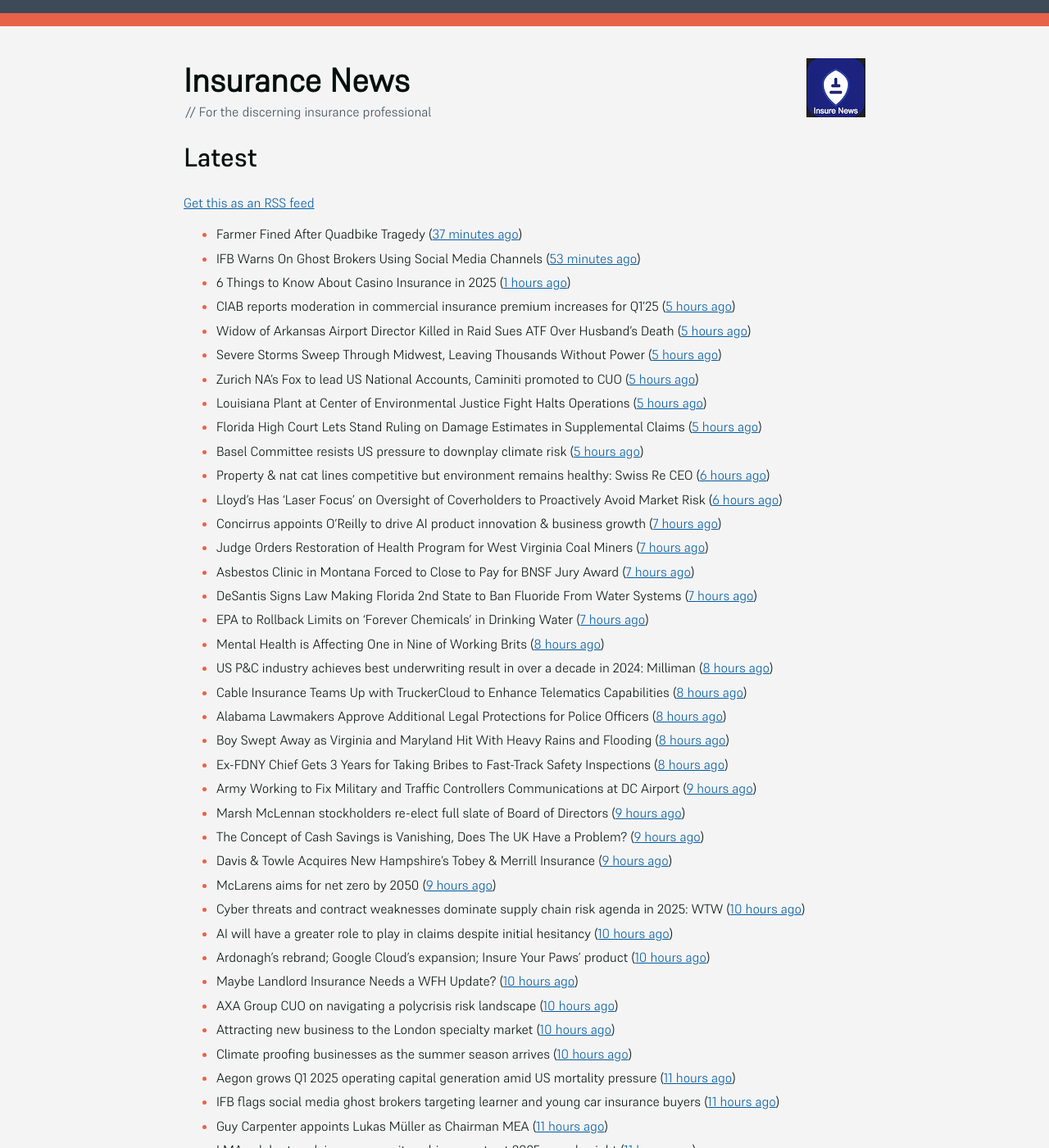
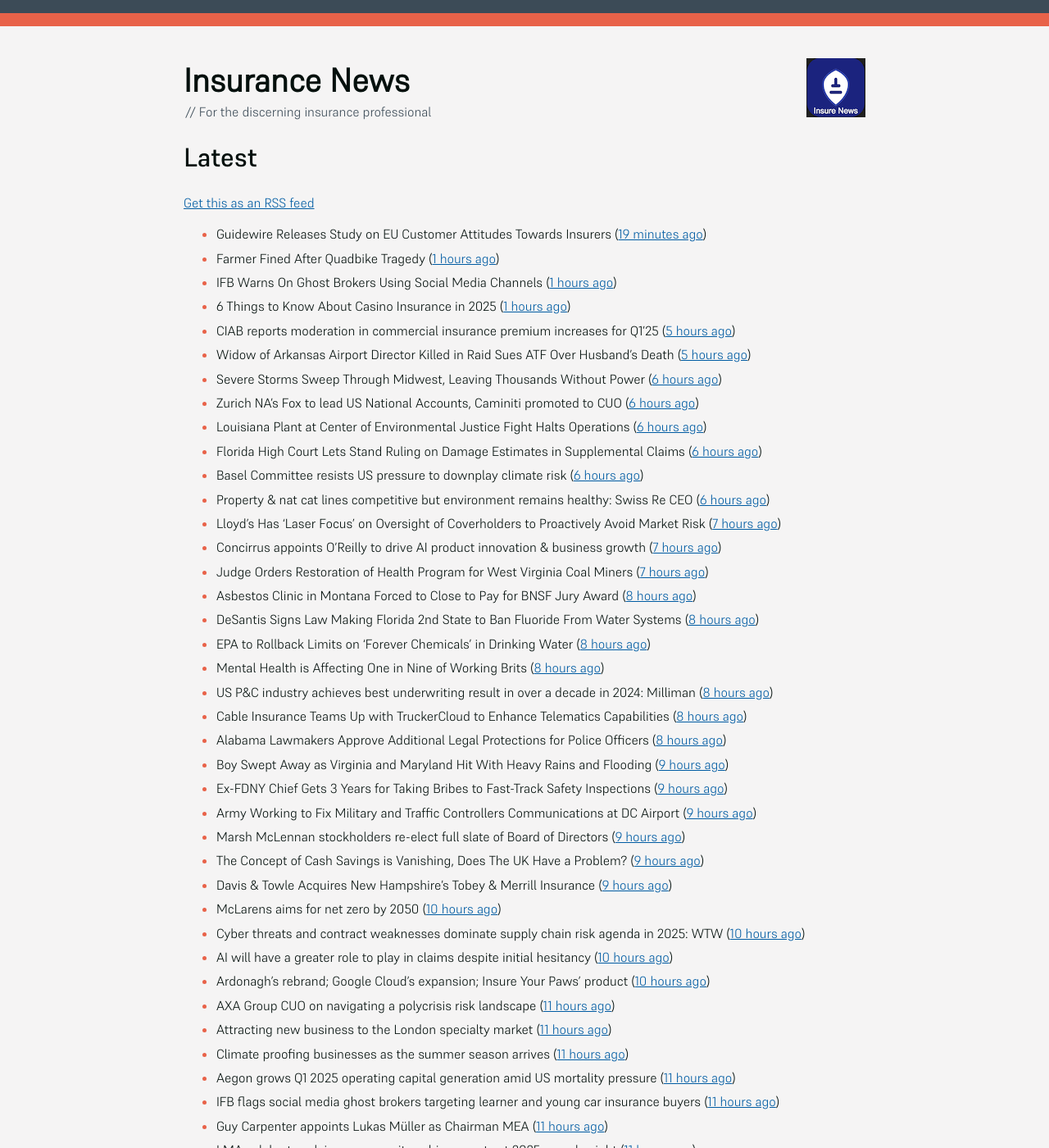
Before and after one commit to mat-0/feeds.thechels.uk, a Jekyll site: the page built from index.md, in a window 1280 px wide and 1400 px high. Shown: the whole window at 82% size. Built offline with Jekyll 4.4.1, drawn with Linux system fonts in a browser that asks for light colours; some of the changed text lies outside the part shown.

Commit message:
New Feed

```diff
--- a/index.md
+++ b/index.md
@@ -8,41 +8,41 @@ description: Latest Updates
 [Get this as an RSS feed](/feed.rss)
 
 <!-- news_marker starts -->
-- Farmer Fined After Quadbike Tragedy ([37 minutes ago](https://insurance-edge.net/2025/05/16/farmer-fined-after-quadbike-tragedy/))
-- IFB Warns On Ghost Brokers Using Social Media Channels ([53 minutes ago](https://insurance-edge.net/2025/05/16/ifb-warns-on-ghost-brokers-using-social-media-channels/))
+- Guidewire Releases Study on EU Customer Attitudes Towards Insurers ([19 minutes ago](https://insurance-edge.net/2025/05/16/guidewire-releases-study-on-eu-customer-attitudes-towards-insurers/))
+- Farmer Fined After Quadbike Tragedy ([1 hours ago](https://insurance-edge.net/2025/05/16/farmer-fined-after-quadbike-tragedy/))
+- IFB Warns On Ghost Brokers Using Social Media Channels ([1 hours ago](https://insurance-edge.net/2025/05/16/ifb-warns-on-ghost-brokers-using-social-media-channels/))
 - 6 Things to Know About Casino Insurance in 2025 ([1 hours ago](https://insurance-edge.net/2025/05/16/6-things-to-know-about-casino-insurance-in-2025/))
 - CIAB reports moderation in commercial insurance premium increases for Q1’25 ([5 hours ago](https://www.reinsurancene.ws/ciab-reports-moderation-in-commercial-insurance-premium-increases-for-q125/))
 - Widow of Arkansas Airport Director Killed in Raid Sues ATF Over Husband’s Death ([5 hours ago](https://www.insurancejournal.com/news/southcentral/2025/05/16/824097.htm))
-- Severe Storms Sweep Through Midwest, Leaving Thousands Without Power ([5 hours ago](https://www.insurancejournal.com/news/midwest/2025/05/16/824092.htm))
-- Zurich NA’s Fox to lead US National Accounts, Caminiti promoted to CUO ([5 hours ago](https://www.reinsurancene.ws/zurich-nas-fox-to-lead-us-national-accounts-caminiti-promoted-to-cuo/))
-- Louisiana Plant at Center of Environmental Justice Fight Halts Operations ([5 hours ago](https://www.insurancejournal.com/news/southcentral/2025/05/16/824085.htm))
-- Florida High Court Lets Stand Ruling on Damage Estimates in Supplemental Claims ([5 hours ago](https://www.insurancejournal.com/news/southeast/2025/05/16/824076.htm))
-- Basel Committee resists US pressure to downplay climate risk ([5 hours ago](https://www.dig-in.com/articles/basel-committee-resists-us-pressure-to-downplay-climate-risk))
+- Severe Storms Sweep Through Midwest, Leaving Thousands Without Power ([6 hours ago](https://www.insurancejournal.com/news/midwest/2025/05/16/824092.htm))
+- Zurich NA’s Fox to lead US National Accounts, Caminiti promoted to CUO ([6 hours ago](https://www.reinsurancene.ws/zurich-nas-fox-to-lead-us-national-accounts-caminiti-promoted-to-cuo/))
+- Louisiana Plant at Center of Environmental Justice Fight Halts Operations ([6 hours ago](https://www.insurancejournal.com/news/southcentral/2025/05/16/824085.htm))
+- Florida High Court Lets Stand Ruling on Damage Estimates in Supplemental Claims ([6 hours ago](https://www.insurancejournal.com/news/southeast/2025/05/16/824076.htm))
+- Basel Committee resists US pressure to downplay climate risk ([6 hours ago](https://www.dig-in.com/articles/basel-committee-resists-us-pressure-to-downplay-climate-risk))
 - Property & nat cat lines competitive but environment remains healthy: Swiss Re CEO ([6 hours ago](https://www.reinsurancene.ws/property-nat-cat-lines-competitive-but-environment-remains-healthy-swiss-re-ceo/))
-- Lloyd’s Has ‘Laser Focus’ on Oversight of Coverholders to Proactively Avoid Market Risk ([6 hours ago](https://www.insurancejournal.com/news/international/2025/05/16/824065.htm))
+- Lloyd’s Has ‘Laser Focus’ on Oversight of Coverholders to Proactively Avoid Market Risk ([7 hours ago](https://www.insurancejournal.com/news/international/2025/05/16/824065.htm))
 - Concirrus appoints O’Reilly to drive AI product innovation & business growth ([7 hours ago](https://www.reinsurancene.ws/concirrus-appoints-oreilly-to-drive-ai-product-innovation-business-growth/))
 - Judge Orders Restoration of Health Program for West Virginia Coal Miners ([7 hours ago](https://www.insurancejournal.com/news/southeast/2025/05/16/824060.htm))
-- Asbestos Clinic in Montana Forced to Close to Pay for BNSF Jury Award ([7 hours ago](https://www.insurancejournal.com/news/west/2025/05/16/824055.htm))
-- DeSantis Signs Law Making Florida 2nd State to Ban Fluoride From Water Systems ([7 hours ago](https://www.insurancejournal.com/news/southeast/2025/05/16/824051.htm))
-- EPA to Rollback Limits on ‘Forever Chemicals’ in Drinking Water ([7 hours ago](https://www.insurancejournal.com/news/national/2025/05/16/824047.htm))
+- Asbestos Clinic in Montana Forced to Close to Pay for BNSF Jury Award ([8 hours ago](https://www.insurancejournal.com/news/west/2025/05/16/824055.htm))
+- DeSantis Signs Law Making Florida 2nd State to Ban Fluoride From Water Systems ([8 hours ago](https://www.insurancejournal.com/news/southeast/2025/05/16/824051.htm))
+- EPA to Rollback Limits on ‘Forever Chemicals’ in Drinking Water ([8 hours ago](https://www.insurancejournal.com/news/national/2025/05/16/824047.htm))
 - Mental Health is Affecting One in Nine of Working Brits ([8 hours ago](https://insurance-edge.net/2025/05/16/mental-health-is-affecting-one-in-nine-of-working-brits/))
 - US P&C industry achieves best underwriting result in over a decade in 2024: Milliman ([8 hours ago](https://www.reinsurancene.ws/us-pc-industry-achieves-best-underwriting-result-in-over-a-decade-in-2024-milliman/))
 - Cable Insurance Teams Up with TruckerCloud to Enhance Telematics Capabilities ([8 hours ago](https://www.insurtechinsights.com/cable-insurance-teams-up-with-truckercloud-to-enhance-telematics-capabilities/))
 - Alabama Lawmakers Approve Additional Legal Protections for Police Officers ([8 hours ago](https://www.insurancejournal.com/news/southeast/2025/05/16/824044.htm))
-- Boy Swept Away as Virginia and Maryland Hit With Heavy Rains and Flooding ([8 hours ago](https://www.insurancejournal.com/news/east/2025/05/16/824034.htm))
-- Ex-FDNY Chief Gets 3 Years for Taking Bribes to Fast-Track Safety Inspections ([8 hours ago](https://www.insurancejournal.com/news/east/2025/05/16/824030.htm))
+- Boy Swept Away as Virginia and Maryland Hit With Heavy Rains and Flooding ([9 hours ago](https://www.insurancejournal.com/news/east/2025/05/16/824034.htm))
+- Ex-FDNY Chief Gets 3 Years for Taking Bribes to Fast-Track Safety Inspections ([9 hours ago](https://www.insurancejournal.com/news/east/2025/05/16/824030.htm))
 - Army Working to Fix Military and Traffic Controllers Communications at DC Airport ([9 hours ago](https://www.insurancejournal.com/news/east/2025/05/16/824024.htm))
 - Marsh McLennan stockholders re-elect full slate of Board of Directors ([9 hours ago](https://www.reinsurancene.ws/marsh-mclennan-stockholders-re-elect-full-slate-of-board-of-directors/))
 - The Concept of Cash Savings is Vanishing, Does The UK Have a Problem? ([9 hours ago](https://insurance-edge.net/2025/05/16/the-concept-of-cash-savings-is-vanishing-does-the-uk-have-a-problem/))
 - Davis & Towle Acquires New Hampshire’s Tobey & Merrill Insurance ([9 hours ago](https://www.insurancejournal.com/news/east/2025/05/16/824021.htm))
-- McLarens aims for net zero by 2050 ([9 hours ago](https://www.postonline.co.uk/news/7957770/mclarens-aims-for-net-zero-by-2050))
+- McLarens aims for net zero by 2050 ([10 hours ago](https://www.postonline.co.uk/news/7957770/mclarens-aims-for-net-zero-by-2050))
 - Cyber threats and contract weaknesses dominate supply chain risk agenda in 2025: WTW ([10 hours ago](https://www.reinsurancene.ws/cyber-threats-and-contract-weaknesses-dominate-supply-chain-risk-agenda-in-2025-wtw/))
 - AI will have a greater role to play in claims despite initial hesitancy ([10 hours ago](https://www.postonline.co.uk/broker/7957769/ai-will-have-a-greater-role-to-play-in-claims-despite-initial-hesitancy))
 - Ardonagh’s rebrand; Google Cloud’s expansion; Insure Your Paws’ product ([10 hours ago](https://www.postonline.co.uk/news/7957764/ardonaghs-rebrand-google-clouds-expansion-insure-your-paws-product))
-- Maybe Landlord Insurance Needs a WFH Update? ([10 hours ago](https://insurance-edge.net/2025/05/16/maybe-landlord-insurance-needs-a-wfh-update/))
-- AXA Group CUO on navigating a polycrisis risk landscape ([10 hours ago](https://www.insurancebusinessmag.com/uk/news/breaking-news/axa-group-cuo-on-navigating-a-polycrisis-risk-landscape-535921.aspx))
-- Attracting new business to the London specialty market ([10 hours ago](https://www.insurancebusinessmag.com/uk/news/breaking-news/attracting-new-business-to-the-london-specialty-market-535974.aspx))
-- Climate proofing businesses as the summer season arrives ([10 hours ago](https://www.insurancebusinessmag.com/uk/news/catastrophe/climate-proofing-businesses-as-the-summer-season-arrives-535973.aspx))
+- AXA Group CUO on navigating a polycrisis risk landscape ([11 hours ago](https://www.insurancebusinessmag.com/uk/news/breaking-news/axa-group-cuo-on-navigating-a-polycrisis-risk-landscape-535921.aspx))
+- Attracting new business to the London specialty market ([11 hours ago](https://www.insurancebusinessmag.com/uk/news/breaking-news/attracting-new-business-to-the-london-specialty-market-535974.aspx))
+- Climate proofing businesses as the summer season arrives ([11 hours ago](https://www.insurancebusinessmag.com/uk/news/catastrophe/climate-proofing-businesses-as-the-summer-season-arrives-535973.aspx))
 - Aegon grows Q1 2025 operating capital generation amid US mortality pressure ([11 hours ago](https://www.insurancebusinessmag.com/uk/news/breaking-news/aegon-grows-q1-2025-operating-capital-generation-amid-us-mortality-pressure-535972.aspx))
 - IFB flags social media ghost brokers targeting learner and young car insurance buyers ([11 hours ago](https://www.insurancebusinessmag.com/uk/news/auto-motor/ifb-flags-social-media-ghost-brokers-targeting-learner-and-young-car-insurance-buyers-535971.aspx))
 - Guy Carpenter appoints Lukas Müller as Chairman MEA ([11 hours ago](https://www.reinsurancene.ws/guy-carpenter-appoints-lukas-muller-as-chairman-mea/))
```
Also changed, not shown: other parts of index.md (+9 -9 lines).
